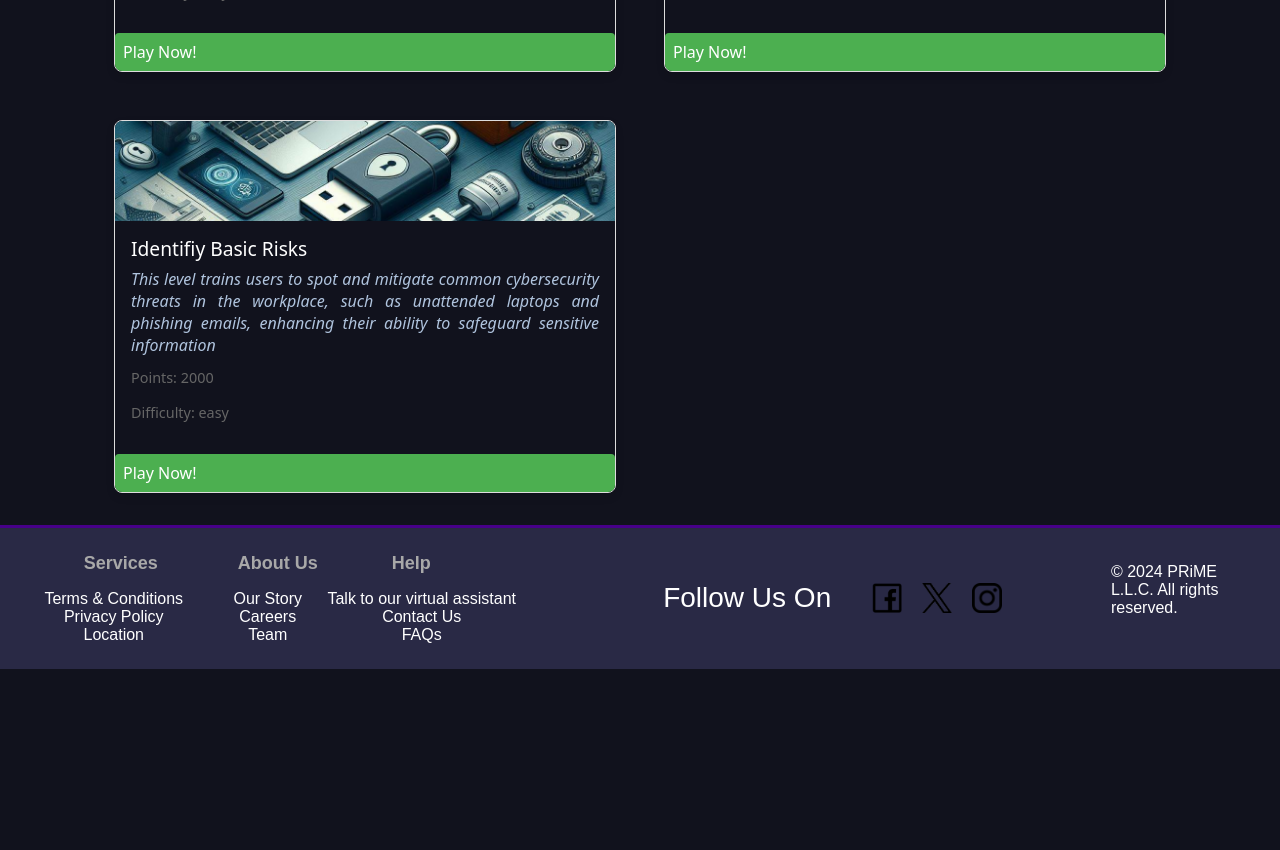
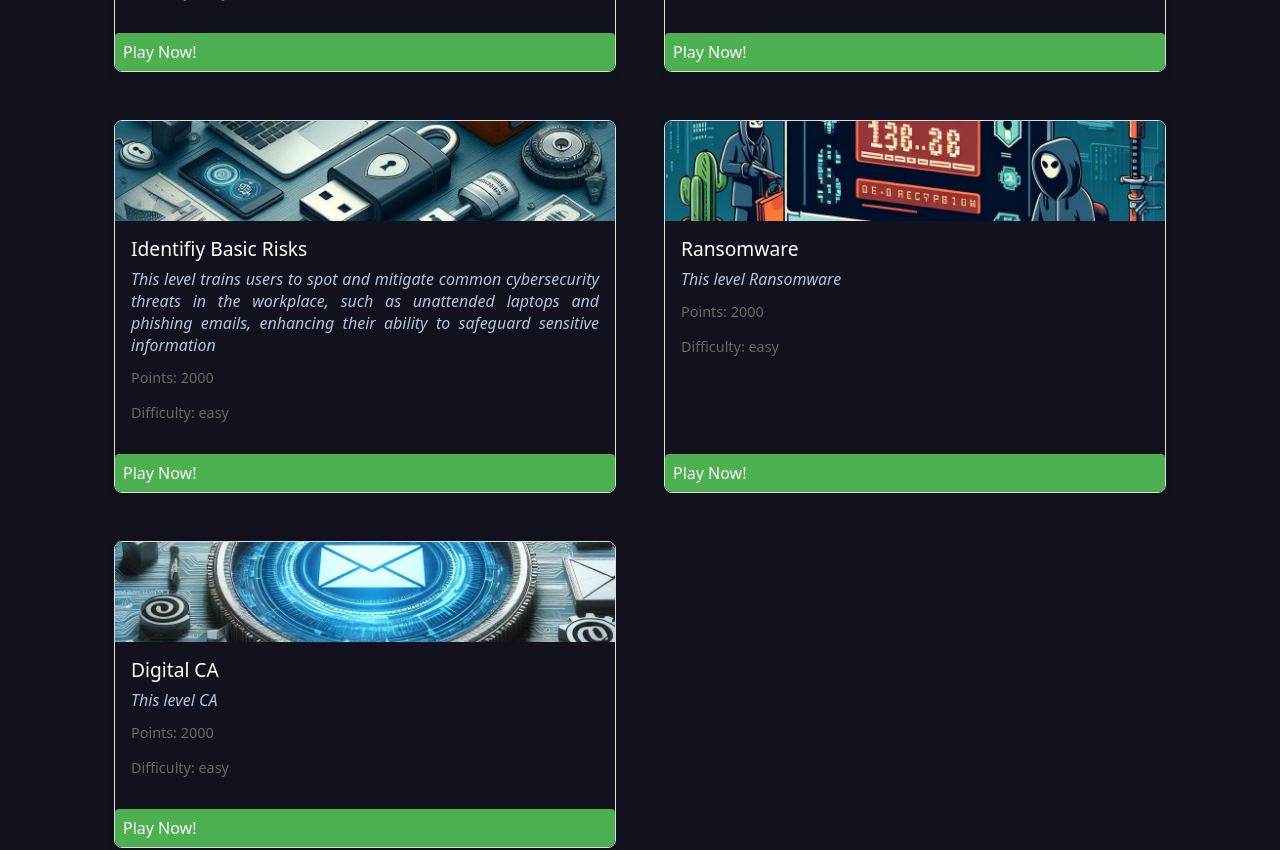
Before and after one commit to simonkb/PRiME, a Next.js app: page /levels in a window 1280 px wide. Shown: the part 980-1830 px from the top of the page. Before the commit the page ends 1649 px from the top, so only its background shows below. Built offline with nearby package versions, Linux system fonts and the light colour scheme; no server answers; sample sign-in values are in the browser's storage; a web font is replaced by a local one.

Commit message:
adding 2 new level ransom and CA

```diff
--- a/src/pages/levels.jsx
+++ b/src/pages/levels.jsx
@@ -70,6 +70,28 @@ const Levels = () => {
               goTolevel("levels/basicRisk");
             }}
           ></GameLevelCard>
+          <GameLevelCard
+            image="Ransomware.jpeg"
+            title="Ransomware "
+            description="This level Ransomware "
+            points={2000}
+            difficulty="easy"
+            isLocked={false}
+            onClick={() => {
+              goTolevel("levels/basicRisk");
+            }}
+          ></GameLevelCard>
+          <GameLevelCard
+            image="Digital.jpeg"
+            title="Digital CA"
+            description="This level CA"
+            points={2000}
+            difficulty="easy"
+            isLocked={false}
+            onClick={() => {
+              goTolevel("levels/basicRisk");
+            }}
+          ></GameLevelCard>
         </div>
       </div>
     </Layout>
```
